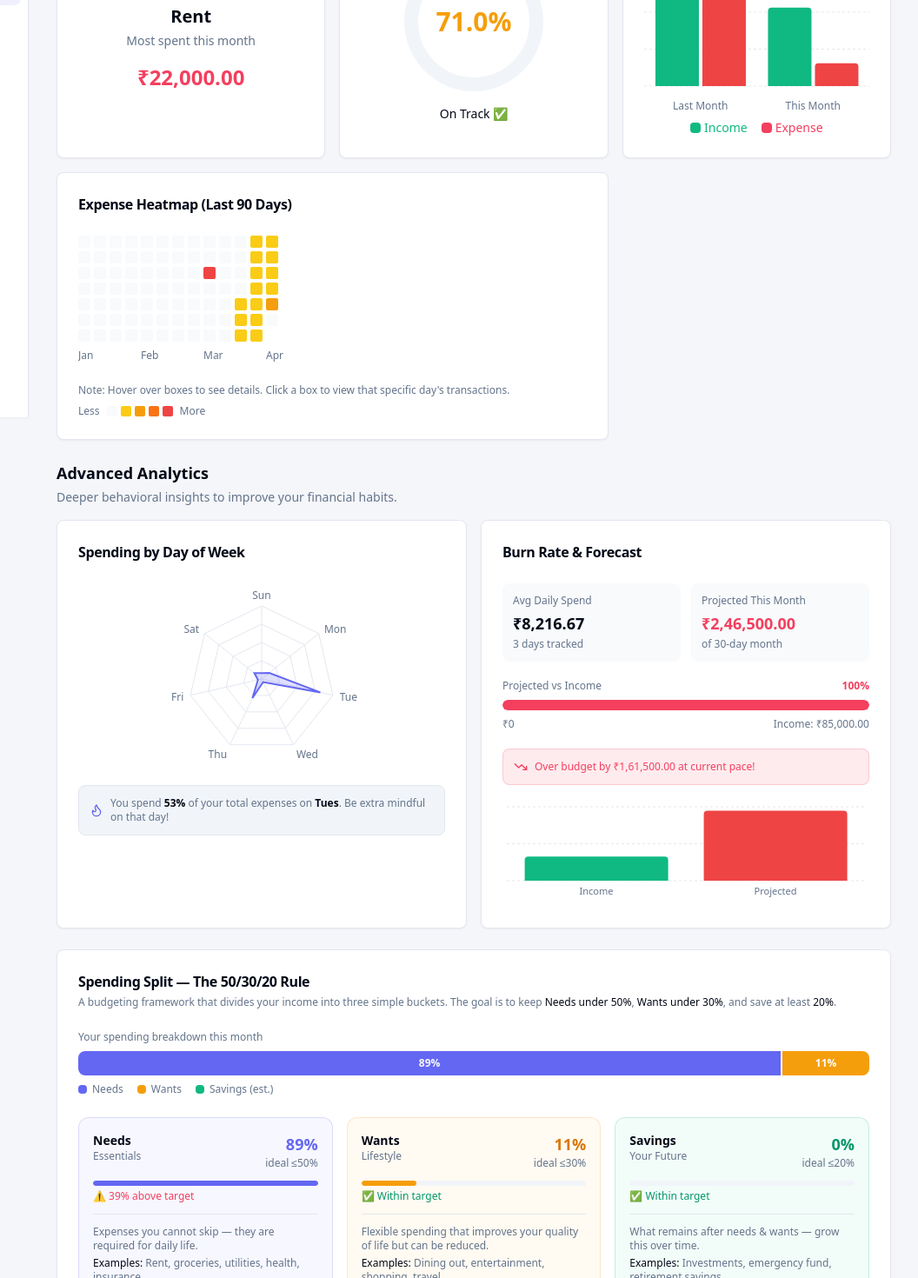
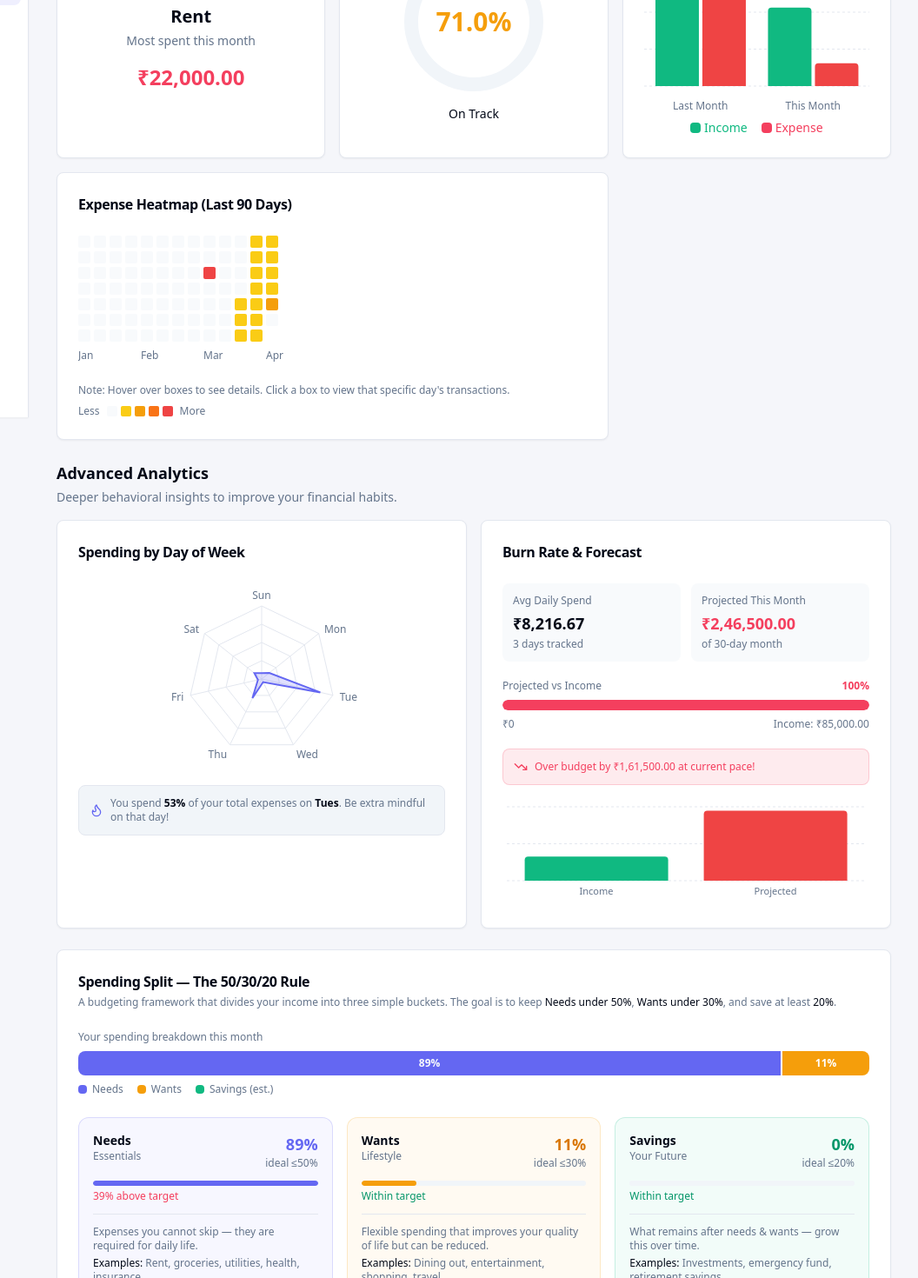
Before and after one commit to 18-sumit/Finance-Dashboard-Assignment, a React (Vite) app: page /insights in a window 1280 px wide. Shown: the part 320-1790 px from the top of the page at 87% size, without its empty margins (223-1279 px from the left). Built offline with nearby package versions, Linux system fonts and the light colour scheme.

Commit message:
fix: remove unnecessary transfer type from TransactionType and FilterState

```diff
--- a/src/pages/BudgetPage.tsx
+++ b/src/pages/BudgetPage.tsx
@@ -125,9 +125,9 @@ export const BudgetPage = () => {
               <span className="text-xs text-muted-foreground">Remaining</span>
               <span className="text-2xl font-bold tabular-nums text-foreground">{formatCurrency(Math.max(summary.totalLimit - summary.totalSpent, 0))}</span>
               {summary.overCount > 0 && (
-                <span className="text-xs text-rose-500">{summary.overCount} categor{summary.overCount > 1 ? 'ies' : 'y'} over limit ⚠️</span>
+                <span className="text-xs text-rose-500">{summary.overCount} categor{summary.overCount > 1 ? 'ies' : 'y'} over limit</span>
               )}
-              {summary.overCount === 0 && <span className="text-xs text-emerald-500">All categories within limits ✅</span>}
+              {summary.overCount === 0 && <span className="text-xs text-emerald-500">All categories within limits </span>}
             </CardContent>
           </Card>
         </div>
--- a/src/pages/InsightsPage.tsx
+++ b/src/pages/InsightsPage.tsx
@@ -431,7 +431,7 @@ const NeedVsWant = () => {
                     <div className={`h-full ${seg.barClass} rounded-full transition-all duration-700`} style={{ width: `${barWidth}%` }} />
                   </div>
                   <p className={`text-xs font-medium ${isOver ? 'text-rose-500' : 'text-emerald-600 dark:text-emerald-400'}`}>
-                    {isOver ? `⚠️ ${seg.yourPct - seg.idealPct}% above target` : `✅ Within target`}
+                    {isOver ? ` ${seg.yourPct - seg.idealPct}% above target` : `Within target`}
                   </p>
                 </div>
 
@@ -513,7 +513,7 @@ export const InsightsPage = () => {
              <div className="w-40 h-40 rounded-full border-[16px] border-muted flex items-center justify-center relative">
                 <span className="text-3xl font-bold text-amber-500">{formatPercentage(savingsRateThisMonth)}</span>
              </div>
-             <p className="mt-4 text-sm font-medium">{savingsRateThisMonth > 20 ? 'On Track ✅' : 'Needs attention ⚠️'}</p>
+             <p className="mt-4 text-sm font-medium">{savingsRateThisMonth > 20 ? 'On Track ' : 'Needs attention !!'}</p>
           </CardContent>
         </Card>
 
--- a/src/stores/filterStore.ts
+++ b/src/stores/filterStore.ts
@@ -3,7 +3,7 @@ export type DatePreset = 'all' | 'this_month' | 'last_month' | '3_months' | '6_m
 
 export interface FilterState {
   search: string;
-  type: 'all' | 'income' | 'expense' | 'transfer';
+  type: 'all' | 'income' | 'expense';
   category: string;
   accountId: string;
   datePreset: DatePreset;
--- a/src/types/index.ts
+++ b/src/types/index.ts
@@ -12,7 +12,7 @@ export interface Account {
   createdAt: string;
 }
 
-export type TransactionType = 'income' | 'expense' | 'transfer';
+export type TransactionType = 'income' | 'expense';
 
 export type Category = string;
 
```
